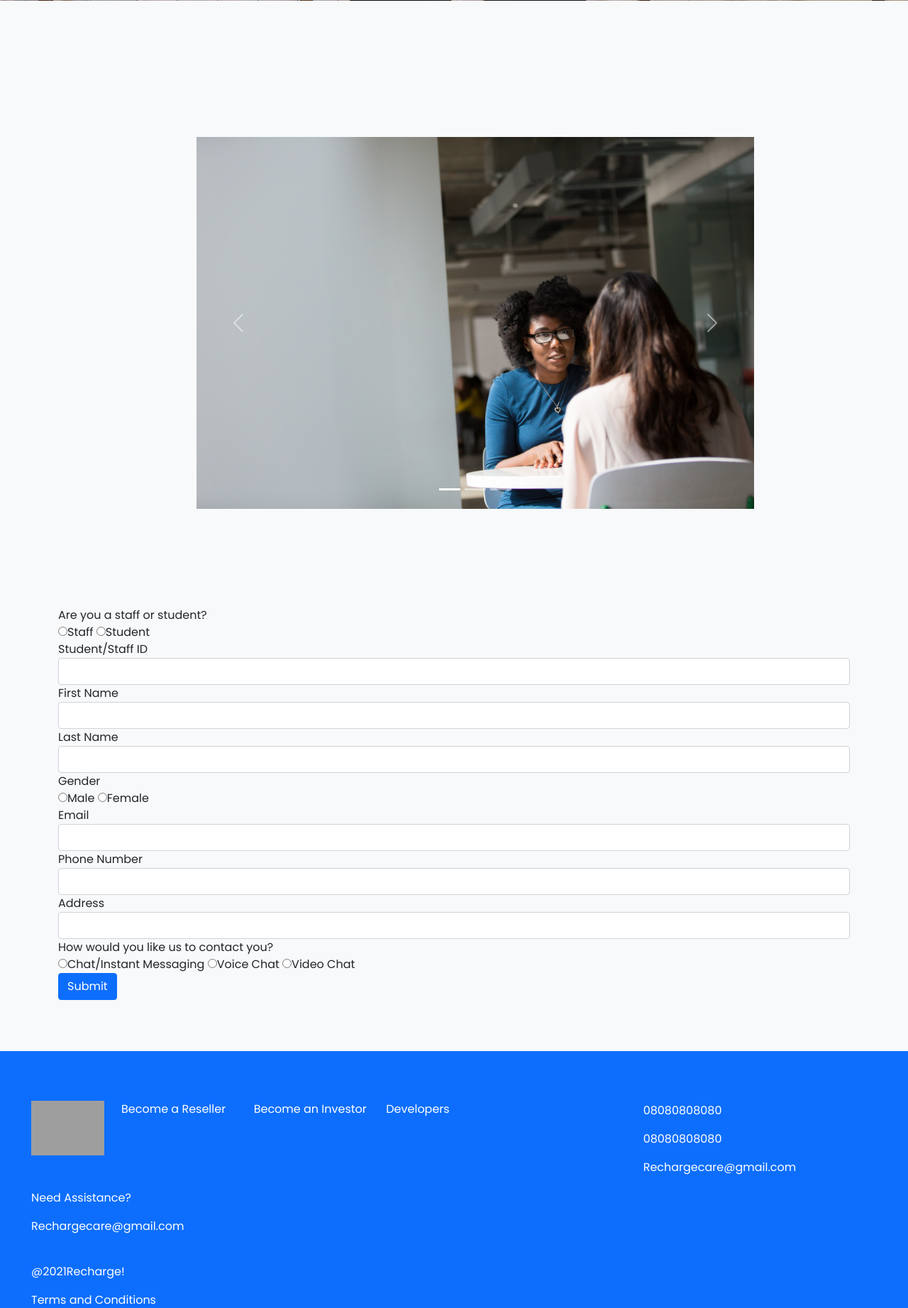
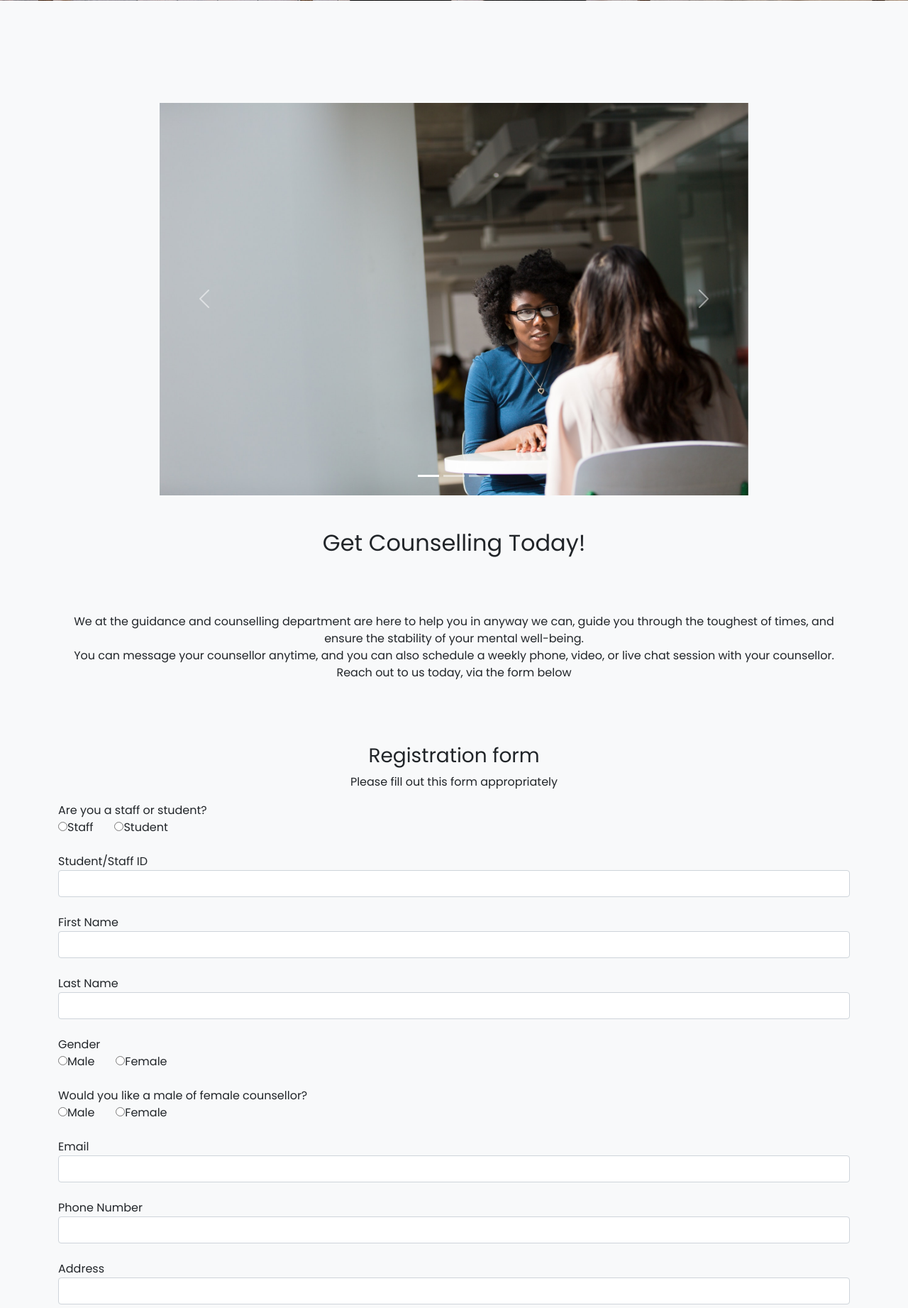
Before and after one commit to Maiqel1/rahmat, a PHP site: page / in a window 1280 px wide. Shown: the part 599-2442 px from the top of the page at 71% size. Run offline with PHP 8.4, Linux system fonts and the light colour scheme; grey boxes are pictures that could not be loaded.

Commit message:
Update index.php

```diff
--- a/index.php
+++ b/index.php
@@ -64,104 +64,55 @@
     <br /><br /><br />
 
 
-    <div class="container">
-      <div class="row ms-5">
-        <div class="col-md-9 mx-auto flex-end bg-light caro">
-          <br /><br />
-          <div
-            id="carouselExampleIndicators"
-            class="carousel slide"
-            data-bs-ride="carousel"
-          >
+    <div class="container col-md-8">
+    <div id="carouselExampleIndicators" class="carousel slide" data-bs-ride="carousel">
       <div class="carousel-indicators">
-              <button
-                type="button"
-                data-bs-target="#carouselExampleIndicators"
-                data-bs-slide-to="0"
-                class="active"
-                aria-current="true"
-                aria-label="Slide 1"
-              ></button>
-              <button
-                type="button"
-                data-bs-target="#carouselExampleIndicators"
-                data-bs-slide-to="1"
-                aria-label="Slide 2"
-              ></button>
-              <button
-                type="button"
-                data-bs-target="#carouselExampleIndicators"
-                data-bs-slide-to="2"
-                aria-label="Slide 3"
-              ></button>
+        <button type="button" data-bs-target="#carouselExampleIndicators" data-bs-slide-to="0" class="active" aria-current="true" aria-label="Slide 1"></button>
+        <button type="button" data-bs-target="#carouselExampleIndicators" data-bs-slide-to="1" aria-label="Slide 2"></button>
+        <button type="button" data-bs-target="#carouselExampleIndicators" data-bs-slide-to="2" aria-label="Slide 3"></button>
       </div>
       <div class="carousel-inner">
         <div class="carousel-item active">
-                <img
-                  src="img/pexels-christina-morillo-1181712.jpg"
-                  class="d-block w-100"
-                  alt="..."
-                  style="object-fit: contain; object-position:center center;"
-                />
+          <img src="img/pexels-christina-morillo-1181712.jpg" class="d-block w-100" alt="...">
         </div>
         <div class="carousel-item">
-                <img
-                  src="img/pexels-cottonbro-4101137.jpg"
-                  class="d-block w-100"
-                  alt="..."
-                  style="object-fit: contain; object-position:center center;"
-                />
+          <img src="img/pexels-cottonbro-4101143.jpg" class="d-block w-100" alt="...">
         </div>
         <div class="carousel-item">
-                <img
-                  src="img/pexels-mentatdgt-1311518.jpg"
-                  class="d-block w-100"
-                  alt="..."
-                  style="object-fit: contain; object-position:center center;"
-                />
+          <img src="img/pexels-mentatdgt-1311518.jpg" class="d-block w-100" alt="...">
         </div>
       </div>
-            <button
-              class="carousel-control-prev"
-              type="button"
-              data-bs-target="#carouselExampleIndicators"
-              data-bs-slide="prev"
-            >
-              <span
-                class="carousel-control-prev-icon"
-                aria-hidden="true"
-              ></span>
+      <button class="carousel-control-prev" type="button" data-bs-target="#carouselExampleIndicators" data-bs-slide="prev">
+        <span class="carousel-control-prev-icon" aria-hidden="true"></span>
         <span class="visually-hidden">Previous</span>
       </button>
-            <button
-              class="carousel-control-next"
-              type="button"
-              data-bs-target="#carouselExampleIndicators"
-              data-bs-slide="next"
-            >
-              <span
-                class="carousel-control-next-icon"
-                aria-hidden="true"
-              ></span>
+      <button class="carousel-control-next" type="button" data-bs-target="#carouselExampleIndicators" data-bs-slide="next">
+        <span class="carousel-control-next-icon" aria-hidden="true"></span>
         <span class="visually-hidden">Next</span>
       </button>
     </div>
   </div>
-      </div>
-      <br><br>
-    </div>
   <br /><br />
 
-    <br /><br />
-    <br><br><br><br><br><br>
+    <div>
+      <section class="text-center ">
+        <h2>Get Counselling Today!</h3>
+      </section>
+    </div>
     <br><br><br>
 
-
-
+    <section class="container text-center">
+      <p >We at the guidance and counselling department are here to help you in anyway we can, guide you through the toughest of times, and ensure the stability of your mental well-being.<br> You can message your counsellor anytime, and you can also schedule a weekly phone, video, or live chat session with your counsellor. <br> Reach out to us today, via the form below</p>
+    </section>
+    <br><br><br>
 
     <div class="container bg-light">
       <div class="panel-body">
         <form action="connect.php" method="POST">
+         <section class="text-center">
+          <h3>Registration form</h3>
+          <p>Please fill out this form appropriately</p>
+         </section>
           <div class="form-group">
             <label for="staffOrStudent">Are you a staff or student?</label>
             <div>
@@ -172,7 +123,7 @@
                   value="staff"
                   id="staff"
                 />Staff</label
-              >
+              > &nbsp; &nbsp; &nbsp;
               <label for="Student" class="radio-inline"
                 ><input
                   type="radio"
@@ -181,7 +132,7 @@
                   id="student"
                 />Student</label
               >
-            </div>
+            </div><br>
           </div>
           <div class="form-group">
             <label for="studentOrStaffId">Student/Staff ID</label>
@@ -191,7 +142,7 @@
               id="studentOrStaffId"
               name="studentOrStaffId"
             />
-          </div>
+          </div><br>
           <div class="form-group">
             <label for="firstName">First Name</label>
             <input
@@ -200,7 +151,7 @@
               id="firstName"
               name="firstName"
             />
-          </div>
+          </div><br>
           <div class="form-group">
             <label for="lastName">Last Name</label>
             <input
@@ -209,7 +160,7 @@
               id="lastName"
               name="lastName"
             />
-          </div>
+          </div><br>
           <div class="form-group">
             <label for="gender">Gender</label>
             <div>
@@ -220,7 +171,7 @@
                   value="male"
                   id="male"
                 />Male</label
-              >
+              >  &nbsp; &nbsp; &nbsp;
               <label for="female" class="radio-inline"
                 ><input
                   type="radio"
@@ -230,7 +181,28 @@
                 />Female</label
               >
             </div>
+          </div><br>
+          <div class="form-group">
+            <label for="counsellor">Would you like a male of female counsellor?</label>
+            <div>
+              <label for="male" class="radio-inline"
+                ><input
+                  type="radio"
+                  name="counsellor"
+                  value="male"
+                  id="male"
+                />Male</label
+              >  &nbsp; &nbsp; &nbsp;
+              <label for="female" class="radio-inline"
+                ><input
+                  type="radio"
+                  name="counsellor"
+                  value="female"
+                  id="female"
+                />Female</label
+              >
             </div>
+          </div><br>
           <div class="form-group">
             <label for="email">Email</label>
             <input
@@ -239,7 +211,7 @@
               id="email"
               name="email"
             />
-          </div>
+          </div><br>
           <div class="form-group">
             <label for="number">Phone Number</label>
             <input
@@ -248,7 +220,7 @@
               id="number"
               name="number"
             />
-          </div>
+          </div><br>
           <div class="form-group">
             <label for="address">Address</label>
             <input
@@ -257,7 +229,7 @@
               id="address"
               name="address"
             />
-          </div>
+          </div> <br>
           <div class="form-group">
             <label for="contact">How would you like us to contact you?</label>
             <div>
@@ -268,7 +240,7 @@
                   value="chat"
                   id="chat"
                 />Chat/Instant Messaging</label
-              >
+              > &nbsp; &nbsp; &nbsp;
               <label for="voice" class="radio-inline"
                 ><input
                   type="radio"
@@ -276,7 +248,7 @@
                   value="voice"
                   id="voice"
                 />Voice Chat</label
-              >
+              > &nbsp; &nbsp; &nbsp;
               <label for="video" class="radio-inline"
                 ><input
                   type="radio"
@@ -285,7 +257,7 @@
                   id="video"
                 />Video Chat</label
               >
-            </div>
+            </div><br>
           </div>
 
 
@@ -300,34 +272,13 @@
     </div>
 
     <footer class="container-fluid bg-primary">
-        <div class="row">
-            <section class="col-md-7 ms-lg-3">
-               <div class="row col">
-                   <div class="space" style="margin-top: 70px;"></div>
-                   <div class="col-md-3 ms-lg-3" style="width: 127px;">
-                       <img src="img/img3.png" class="img-fluid" alt="">
-                   </div>
-                <p class="col-md-3 text-white">Become a Reseller</p>
-                <p class="col-md-3 text-white ">Become an Investor</p>
-                <p class="col-md-3 text-white">Developers</p>
-               </div><br><br>
-               <p class="ms-lg-3 text-white">Need Assistance?</p>
-               <p class="ms-lg-3 text-white"> <i class="fa fa-envelope fa-1x"></i>Rechargecare@gmail.com</p>
-               <br>
-
-                <p class="text-white ms-lg-3">@2021Recharge!</p>
-                <a href="" class="text-white ms-lg-3" style="text-decoration: none;">Terms and Conditions</a>
-            </section>
-            <section class="col-md-4 ms-lg-5 ps-lg-5 flex-end">
-                <div class="space d-none d-lg-block d-xl-none" style="margin-top: 70px;"></div>
-               <div class="row footerLinks mt-5">
-                    <i class="fa fa-twitter d-inline fa-3x col-1 text-white w-30  ms-5"></i>
-                    <i class="fa fa-instagram fa-3x d-inline col-1 text-white ms-5 ps-5"></i>
-                    <i class="fa fa-facebook fa-3x d-inline col-1 text-white  ms-5 ps-5"></i>
-               </div><br>
-               <p class="ms-5 text-white"> <i class="fa fa-phone fa-1x"></i> 08080808080</p>
-               <p class="ms-5 text-white"> <i class="fa fa-whatsapp fa-1x"></i> 08080808080</p>
-               <p class="ms-5 text-white"><i class="fa fa-envelope fa-1x"></i> Rechargecare@gmail.com</p>
+        <div class="text-center"><br><br>
+           <section>
+             <h2 class="text-white">Project: Design and Implementation of an Online Guidance and counseling system: case study of Kwara State college of education, Ilorin.</h2>
+             <h4 class="mt-3 text-white">Name: Opadiran Masudah Opeyemi </h4>
+             <h4 class="mt-3 text-white">Matric Number: 17/52hl075</h4>
+             <h4 class="mt-3 text-white">Supervisor: Mrs. Shakirat O. Sulyman- Haroon</h4>
+             <h4  class="mt-3 text-white">Department of Information and Communication Science, university of Ilorin.</h4>
            </section>
         </div>
     </footer>
```
Lines whose indentation alone changed are shown as unchanged.
